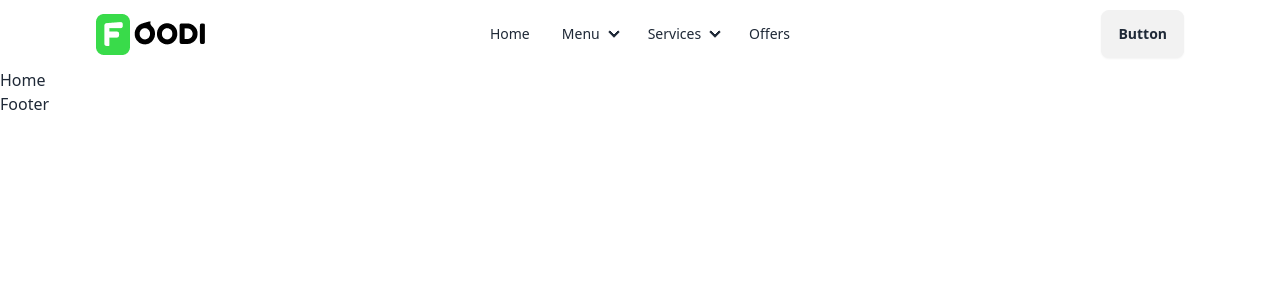
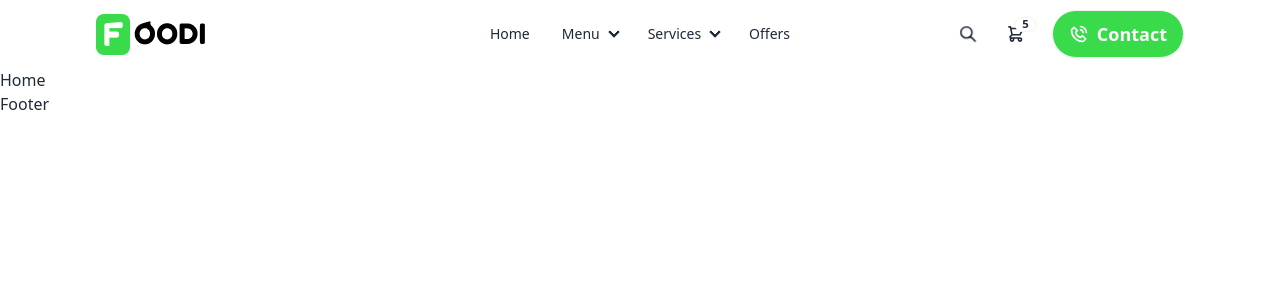
Before and after one commit to HossainRafi/Foodi, a React (Vite) app in the folder foodi-client/: page / in a window 1280 px wide. Shown: the top 300 px of the page. Built offline with nearby package versions, Linux system fonts and the light colour scheme.

Commit message:
basic navbar done

```diff
--- a/foodi-client/package.json
+++ b/foodi-client/package.json
@@ -14,6 +14,7 @@
     "match-sorter": "^6.3.4",
     "react": "^18.3.1",
     "react-dom": "^18.3.1",
+    "react-icons": "^5.2.1",
     "react-router-dom": "^6.24.0",
     "sort-by": "^1.2.0"
   },
--- a/foodi-client/src/components/Navbar.jsx
+++ b/foodi-client/src/components/Navbar.jsx
@@ -1,4 +1,5 @@
 import logo from "/logo.png";
+import { BiPhoneCall } from "react-icons/bi";
 
 export const Navbar = () => {
   // navigation item lists
@@ -49,7 +50,6 @@ export const Navbar = () => {
       <header className="max-w-screen-2xl container mx-auto">
         <div className="navbar xl:px-24">
           <div className="navbar-start">
-            {/* ================== */}
             <div className="dropdown">
               <div
                 tabIndex={0}
@@ -88,7 +88,53 @@ export const Navbar = () => {
             <ul className="menu menu-horizontal px-1">{navItems}</ul>
           </div>
           <div className="navbar-end">
-            <a className="btn">Button</a>
+            {/* search items*/}
+            <button className="btn btn-ghost btn-circle hidden lg:flex">
+              <svg
+                xmlns="http://www.w3.org/2000/svg"
+                className="h-5 w-5"
+                fill="none"
+                viewBox="0 0 24 24"
+                stroke="currentColor"
+              >
+                <path
+                  strokeLinecap="round"
+                  strokeLinejoin="round"
+                  strokeWidth="2"
+                  d="M21 21l-6-6m2-5a7 7 0 11-14 0 7 7 0 0114 0z"
+                />
+              </svg>
+            </button>
+
+            {/* cart items */}
+            <div
+              tabIndex={0}
+              role="button"
+              className="btn btn-ghost btn-circle hidden lg:flex items-center justify-center mr-3"
+            >
+              <div className="indicator">
+                <svg
+                  xmlns="http://www.w3.org/2000/svg"
+                  className="h-5 w-5"
+                  fill="none"
+                  viewBox="0 0 24 24"
+                  stroke="currentColor"
+                >
+                  <path
+                    strokeLinecap="round"
+                    strokeLinejoin="round"
+                    strokeWidth="2"
+                    d="M3 3h2l.4 2M7 13h10l4-8H5.4M7 13L5.4 5M7 13l-2.293 2.293c-.63.63-.184 1.707.707 1.707H17m0 0a2 2 0 100 4 2 2 0 000-4zm-8 2a2 2 0 11-4 0 2 2 0 014 0z"
+                  />
+                </svg>
+                <span className="badge badge-sm indicator-item font-bold">5</span>
+              </div>
+            </div>
+
+            {/* contact btn */}
+            <a className="btn bg-green rounded-full px-4 text-white flex items-center gap-2 text-lg">
+              <BiPhoneCall className="text-xl" /> Contact
+            </a>
           </div>
         </div>
       </header>
```
Also changed, not shown: 1 other file (tests, documents, lock files or other folders).
